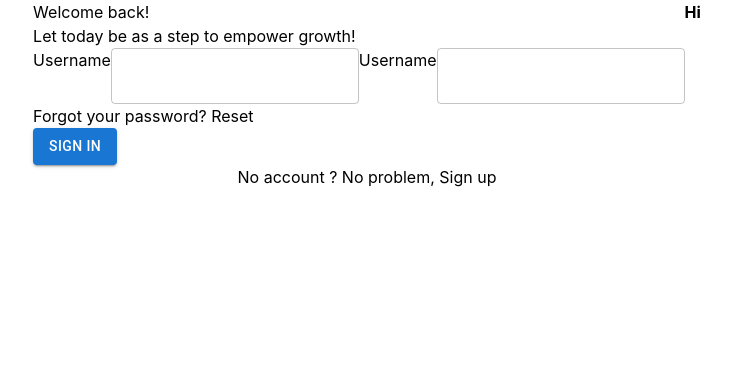
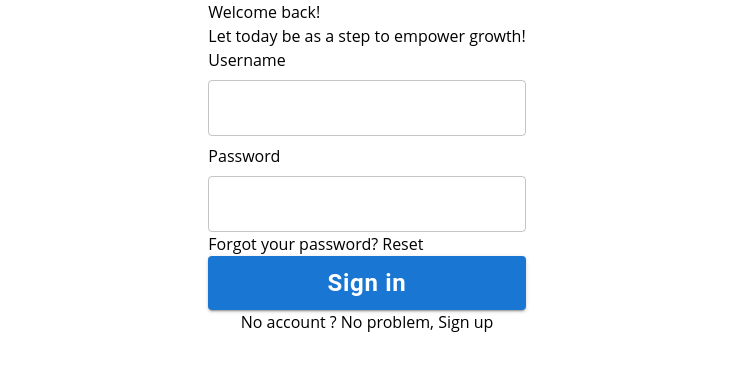
Before and after one commit to Tarek-Al-Khatib/frontend, a React (Create React App) app: page /signin in a window 1280 px wide. Shown: the top 370 px of the page, without its empty margins (273-1004 px from the left). Built offline with nearby package versions, Linux system fonts and the light colour scheme.

Commit message:
Added some more styling for sign in page

```diff
--- a/src/index.css
+++ b/src/index.css
@@ -4,14 +4,5 @@
 
 body {
   margin: 0;
-  font-family: -apple-system, BlinkMacSystemFont, "Segoe UI", "Roboto", "Oxygen",
-    "Ubuntu", "Cantarell", "Fira Sans", "Droid Sans", "Helvetica Neue",
-    sans-serif;
-  -webkit-font-smoothing: antialiased;
-  -moz-osx-font-smoothing: grayscale;
+  font-family: "Open sans", sans-serif;
 }
-
-code {
-  font-family: source-code-pro, Menlo, Monaco, Consolas, "Courier New",
-    monospace;
-}
--- a/src/pages/Signin/Signin.jsx
+++ b/src/pages/Signin/Signin.jsx
@@ -1,5 +1,6 @@
-import { Button, TextField } from "@mui/material";
+import { Button, capitalize, TextField } from "@mui/material";
 import React from "react";
+import "./Signin.css";
 
 const Signin = () => {
   return (
@@ -7,29 +8,37 @@ const Signin = () => {
       <div className="signin-center-content flex flex-col items-center justify-center w-3/5 m-auto">
         <div className="flex">
           <div className="signin-left-side">
-            <h3>Welcome back!</h3>
+            <h3 className="">Welcome back!</h3>
             <p>Let today be as a step to empower growth!</p>
 
-            <div className="signin-form">
+            <div className="signin-form flex flex-col gap-2">
               <label htmlFor="username" className="signin-label">
                 Username
               </label>
               <TextField id="username" variant="outlined" />
 
               <label htmlFor="password" className="signin-label">
-                Username
+                Password
               </label>
-              <TextField id="username" variant="outlined" />
+              <TextField id="username" type="password" variant="outlined" />
             </div>
             <p>
               Forgot your password?{" "}
               <button className="signin-reset-button">Reset</button>
             </p>
-            <Button variant="contained">Sign in</Button>
+            <Button
+              variant="contained"
+              style={{
+                width: "100%",
+                fontWeight: "bold",
+                fontSize: 24,
+                textTransform: "none",
+              }}
+            >
+              Sign in
+            </Button>
           </div>
-          <div className="signin-right-side">
-            <strong>Hi</strong>
-          </div>
+          <div className="signin-right-side"></div>
         </div>
         <p>
           No account ? No problem,{" "}
```
Also changed, not shown: src/pages/Signin/Signin.css (added).
